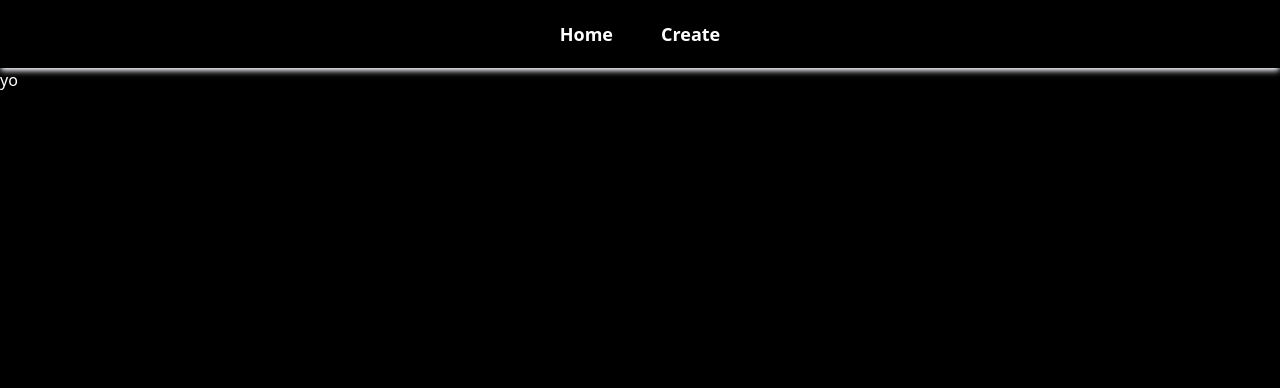
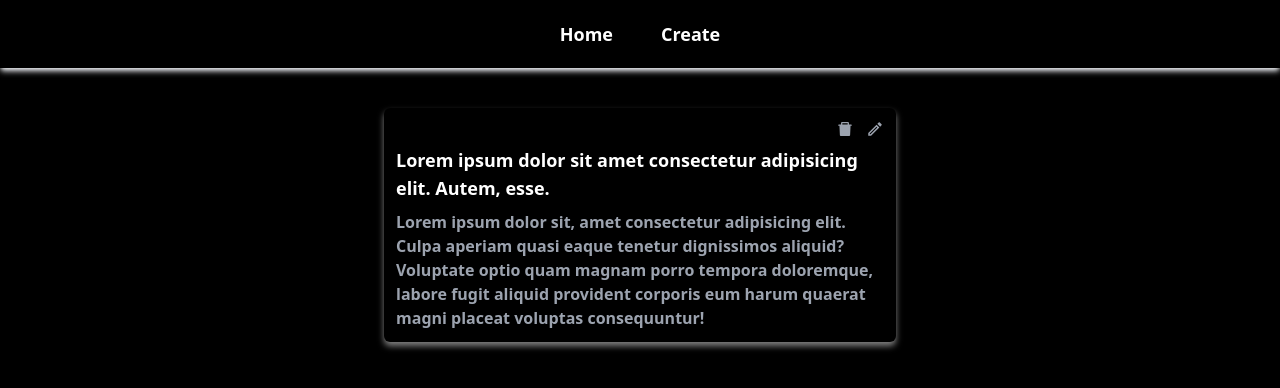
Before and after one commit to anujgupta018/Blogify, a React (Vite) app in the folder Frontend/: page / in a window 1280 px wide. Shown: the top 388 px of the page. Built offline with nearby package versions, Linux system fonts and the light colour scheme.

Commit message:
Home/modified

```diff
--- a/Frontend/src/Pages/Home.jsx
+++ b/Frontend/src/Pages/Home.jsx
@@ -1,7 +1,27 @@
 import React from "react";
+import { AiFillDelete } from "react-icons/ai";
+import { MdOutlineEdit } from "react-icons/md";
 
 const Home = () => {
-  return <div>yo</div>;
+  return (
+    <div className="mt-10">
+      <div className="w-[40vw] mx-auto p-3  rounded-md shadow-[0_4px_6px_rgba(255,255,255,0.5)]">
+        <div className="flex justify-end text-lg gap-3">
+          <AiFillDelete className="text-gray-400 hover:text-red-400 cursor-pointer hover:scale-110 transition-all" />
+          <MdOutlineEdit className="text-gray-400 hover:text-yellow-300 cursor-pointer hover:scale-110 transition-all" />
+        </div>
+        <h2 className="text-lg font-bold my-2">
+          Lorem ipsum dolor sit amet consectetur adipisicing elit. Autem, esse.
+        </h2>
+        <h3 className=" text-gray-400 font-semibold">
+          Lorem ipsum dolor sit, amet consectetur adipisicing elit. Culpa
+          aperiam quasi eaque tenetur dignissimos aliquid? Voluptate optio quam
+          magnam porro tempora doloremque, labore fugit aliquid provident
+          corporis eum harum quaerat magni placeat voluptas consequuntur!
+        </h3>
+      </div>
+    </div>
+  );
 };
 
 export default Home;
```
